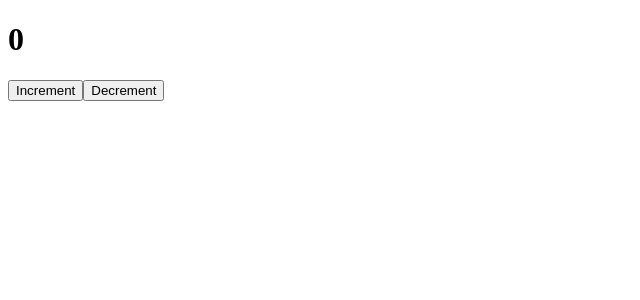
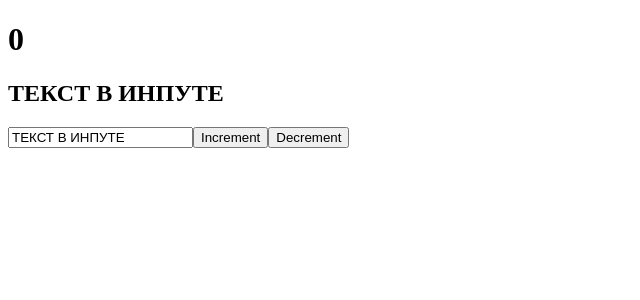
Before and after one commit to ArtemBakhmatov/react_project, a React (Create React App) app: page / in a window 1280 px wide. Shown: the top 300 px of the page, without its empty margins (0-640 px from the left). Built offline with nearby package versions, Linux system fonts and the light colour scheme.

Commit message:
Управ-ый инпут, тоесть при вводе в инпуте меняется значения и в h2

```diff
--- a/src/App.js
+++ b/src/App.js
@@ -1,6 +1,7 @@
 import React, { useState } from "react";
 function App() {
 	const [likes, setLikes] = useState(0);
+	const [value, setValue] = useState('ТЕКСТ В ИНПУТЕ')
 
 	function increment() {
 		setLikes(likes + 1);
@@ -12,6 +13,11 @@
 	return (
 		<div className="App">
 			<h1>{likes}</h1>
+			<h2>{value}</h2>
+			<input
+				type="text"
+				value={value}
+				onChange={event => setValue(event.target.value)} />
 			<button onClick={increment}>Increment</button>
 			<button onClick={decrement}>Decrement</button>
 		</div>
```
